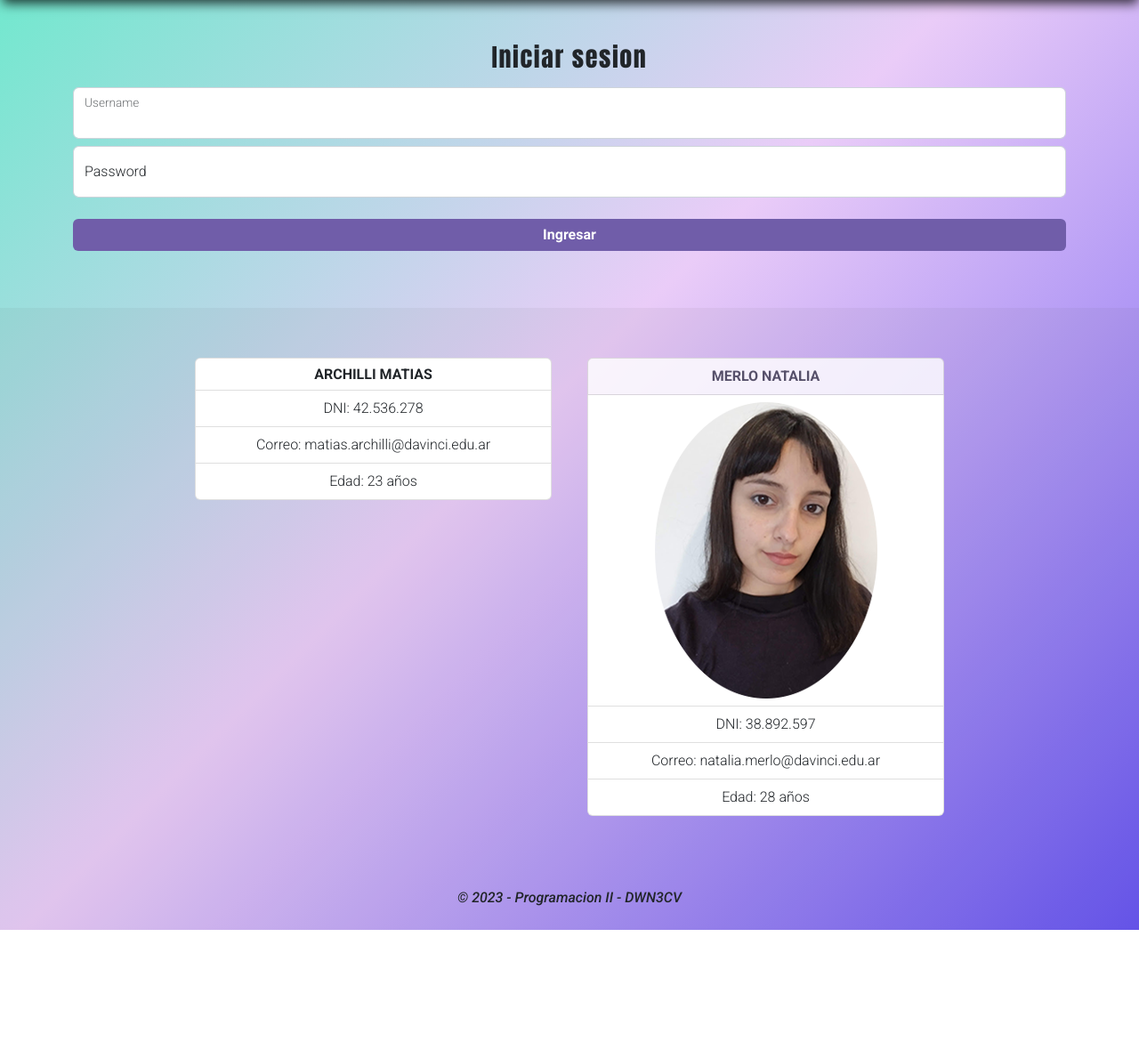
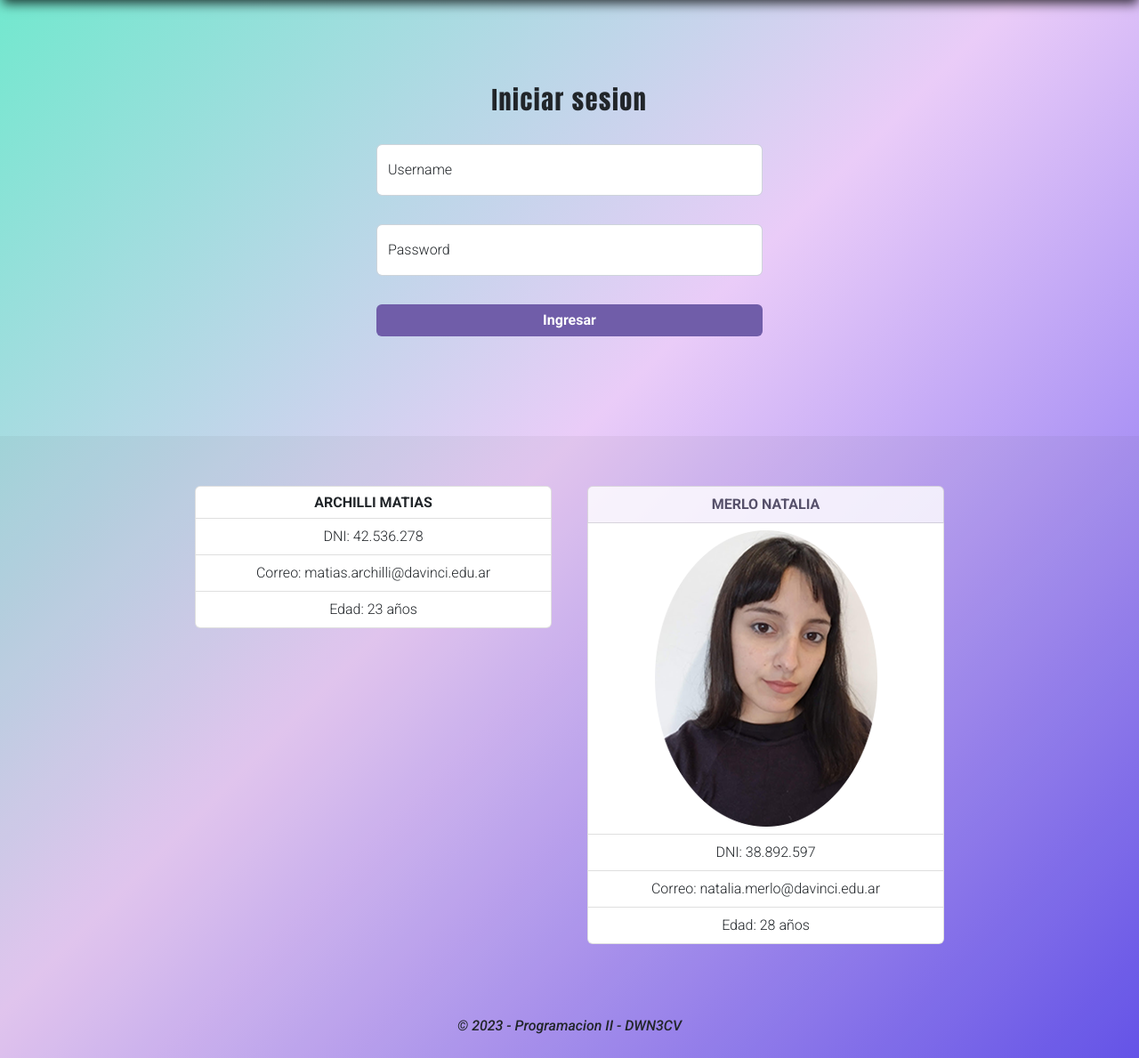
Before and after one commit to mArchilli/ARCHILLI-MERLO-TP-2, a PHP site: page /admin/index.php?sec=login in a window 1280 px wide. Shown: the part 88-1277 px from the top of the page at 89% size. Before the commit the page ends 1133 px from the top, so only its background shows below. Run offline with PHP 8.4, Linux system fonts and the light colour scheme.

Commit message:
vista login corregida

```diff
--- a/admin/views/login.php
+++ b/admin/views/login.php
@@ -1,16 +1,28 @@
 
-    <form action="actions/auth_login.php" method="POST" class="my-5">
+<div class="d-flex align-items-center justify-content-center">
+    <form action="actions/auth_login.php" method="POST" class="my-5 py-5">
             <h2 class="h3 mb-3 fw-normal text-center">Iniciar sesion</h2>
 
-        <div class="form-floating my-2">
-            <input type="text" class="form-control" id="floatingInput" name="username">
-            <label for="floatingInput">Username</label>
+            <div>
+                <?= (new Alerta())->get_alertas(); ?>
             </div>
 
-        <div class="form-floating my-2">
+            <div class="row align-items-center justify-content-center">
+                <div class="col-12 col">
+                    <div class="form-floating my-3">
+                    <input type="text" class="form-control" id="floatingUserName" placeholder="Username" name="username">
+                    <label for="floatingUserName">Username</label>
+                    </div>
+                </div>
+
+                <div class="col-12 col">
+                    <div class="form-floating my-3">
                     <input type="password" class="form-control" id="floatingPassword" placeholder="Password" name="password">
                     <label for="floatingPassword">Password</label>
+                    </div>
+                </div>
             </div>
 
             <button class="btn btn-style w-100 fw-bold my-3" type="submit">Ingresar</button>
     </form>
+</div>
--- a/classes/Alerta.php
+++ b/classes/Alerta.php
@@ -22,8 +22,8 @@ class Alerta{
      * Obtiene todas las alertas
      */
     public function get_alertas(){
-        if(empty($_SESSION['alertas'])){
-            $alertasActuales = [];
+        if(!empty($_SESSION['alertas'])){
+            $alertasActuales = "";
             foreach($_SESSION['alertas'] as $alerta){
                 $alertasActuales .= $this->print_alerta($alerta);
             }
@@ -34,11 +34,14 @@ class Alerta{
         }
     }
 
+    /**
+     * Genera una alerta
+     * @return string $html devuelve el codigo de una alerta
+     */
     public function print_alerta(array $alerta): string{
-        $html = '';
-        $html .= "<div class='alert alert-{$alerta['tipo']} alert-dismissible fade show' role='alert'>";
+        $html = "<div class='alert alert-{$alerta['tipo']} alert-dismissible fade show' role='alert'>";
         $html .= $alerta['mensaje'];
-        $html .= "<button type='button' class='btn-close' data-bs-dismiss='alert' aria-label='Close'>X</button>";
+        $html .= "<button type='button' class='btn-close' data-bs-dismiss='alert' aria-label='Close'></button>";
         $html .= "</div>";
 
         return $html;
```
Also changed, not shown: classes/Autenticacion.php (+6 -21 lines), css/styles.css (line endings or trailing spaces). Lines whose indentation alone changed are shown as unchanged.
